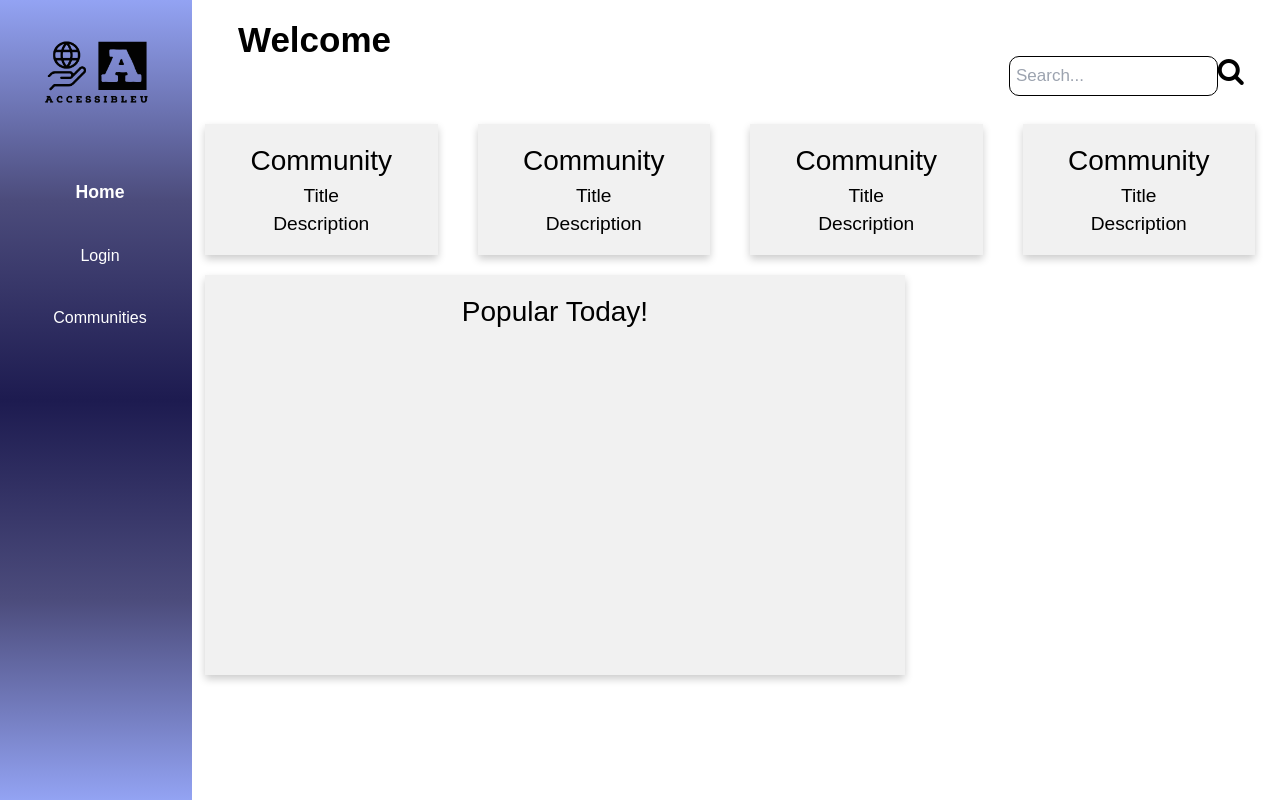
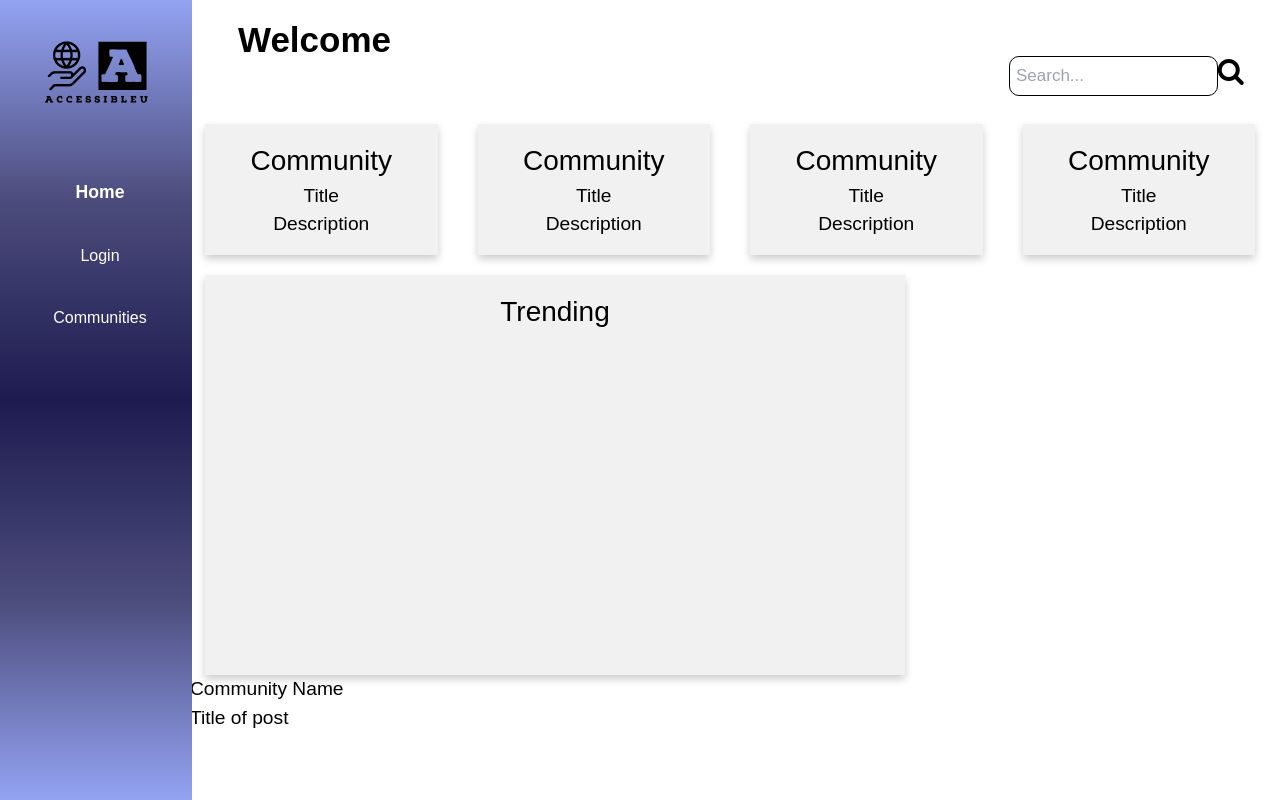
Before and after one commit to MichaelCut24/Wicked-Lieutenants-Work-Space, a React (Create React App) app in the folder accessibleu/: page / in a window 1280 px wide. Built offline with nearby package versions, Linux system fonts and the light colour scheme; the HTML template or start-up script is replaced by a standard one.

Commit message:
Added titles to trending box

```diff
--- a/accessibleu/src/pages/Home.js
+++ b/accessibleu/src/pages/Home.js
@@ -54,7 +54,9 @@ function Home(){
             </div>
           </div>
         </div>
-        <div class="div1">Popular Today!</div>
+        <div class="div1">Trending</div>
+        <p>Community Name</p>
+        <p>Title of post</p>
 
 
       </div>
```
